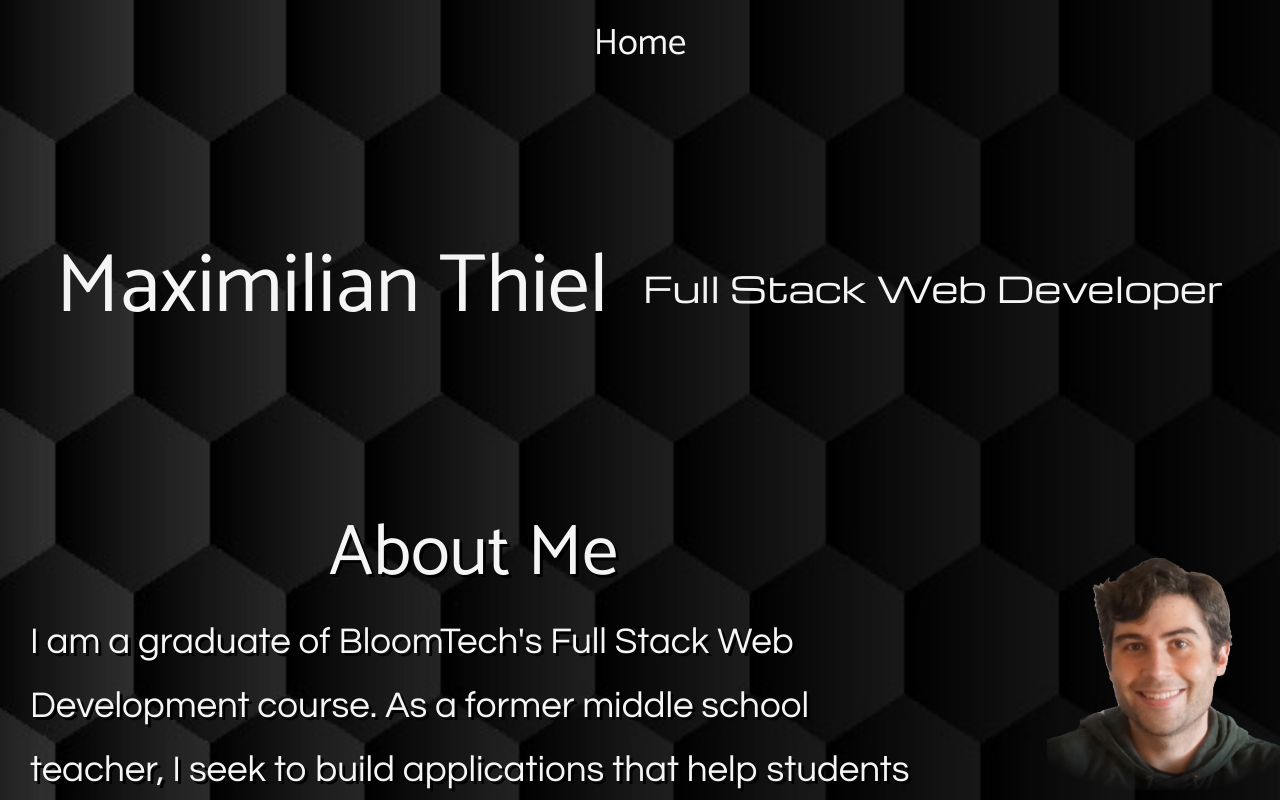
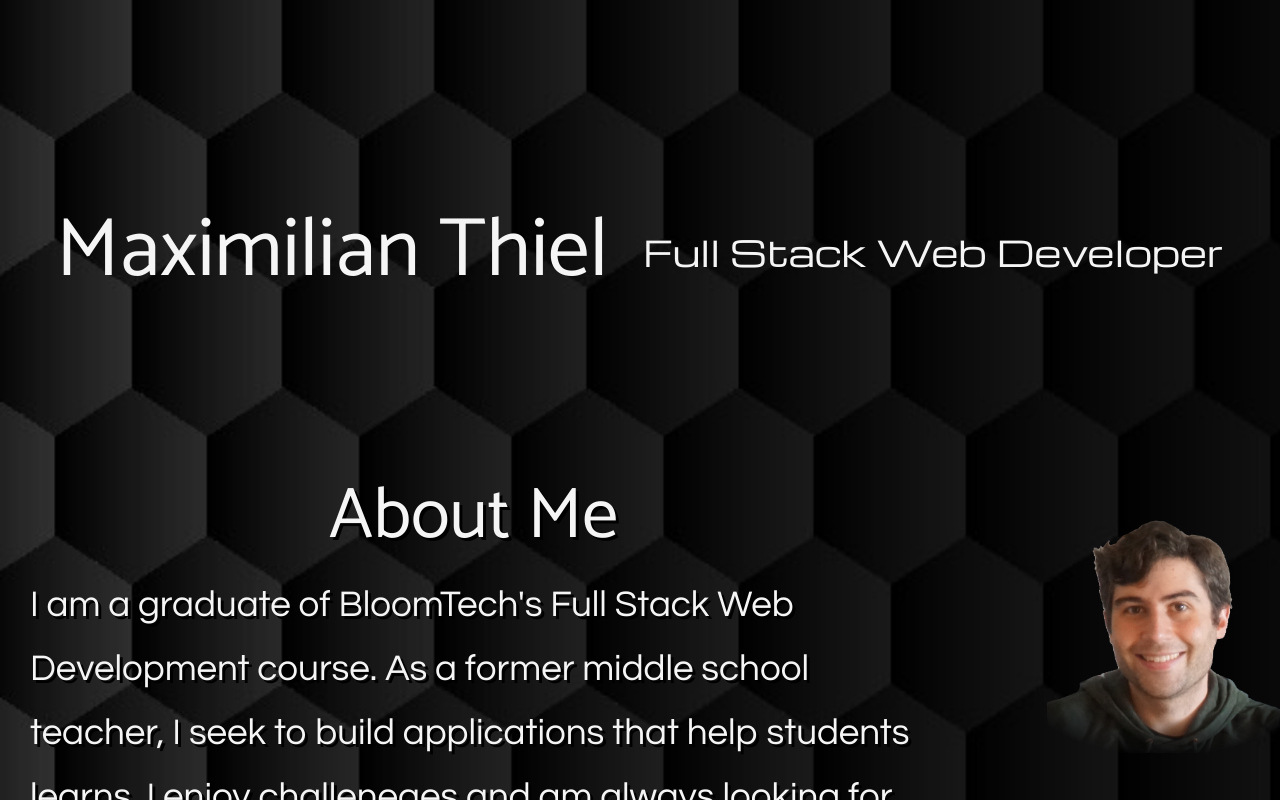
Before and after one commit to MaxT6/portfolio, a React (Create React App) app: page / in a window 1280 px wide. Shown: the top 800 px of the page. Built offline with nearby package versions, Linux system fonts and the light colour scheme; a web font is replaced by a local one.

Commit message:
temporarily removed nav links while working on additional projects

```diff
--- a/src/components/Navbar.js
+++ b/src/components/Navbar.js
@@ -1,9 +1,9 @@
-import { Link } from "react-router-dom";
+// import { Link } from "react-router-dom";
 
 const Navbar = () => {
   return(
     <div className="navbar">
-      <Link to="/" className="link">Home</Link>
+      {/* <Link to="/" className="link">Home</Link> */}
       {/* <Link to="/projects" className="link">Projects</Link> */}
       {/* <Link to="/games" className="link">Games</Link> */}
     </div>
```
